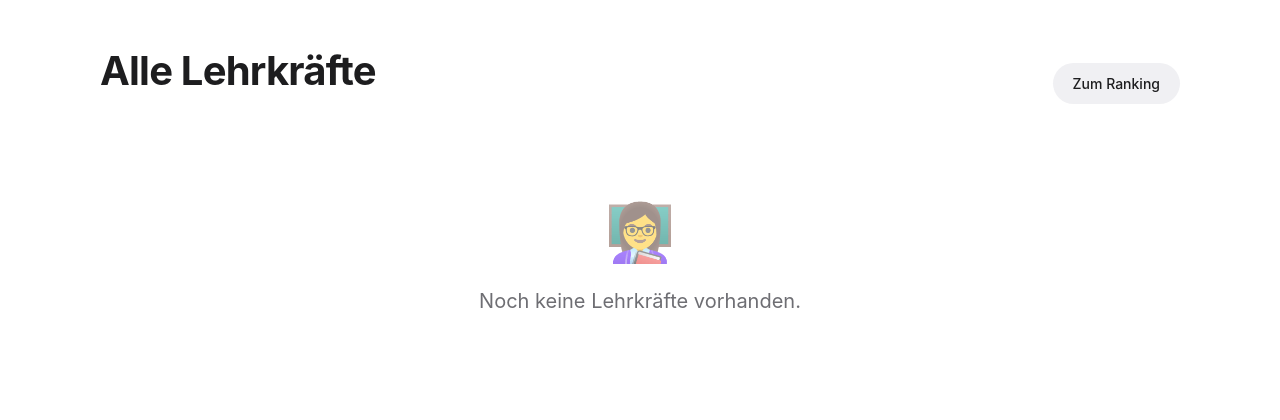
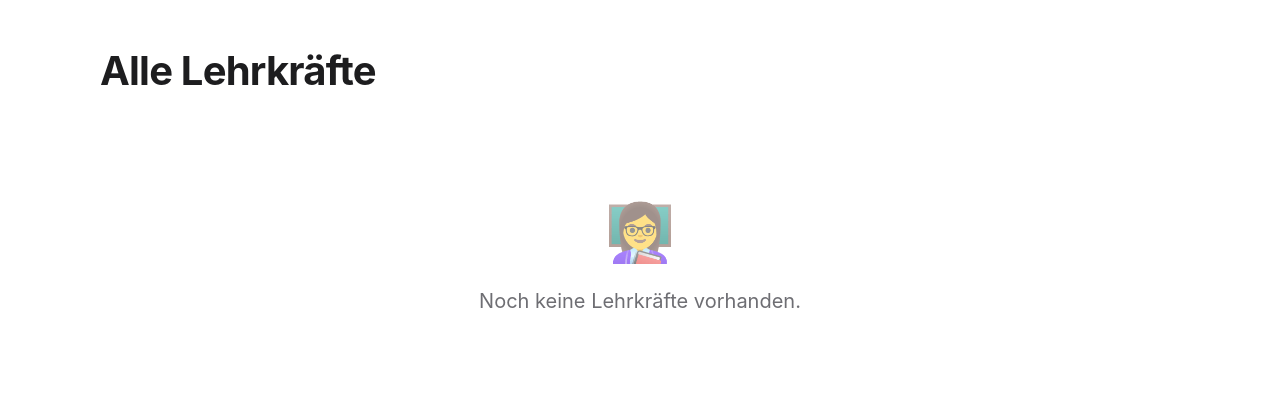
Before and after one commit to RYZE-101/BAL, a Django app: page /lehrkraefte/ in a window 1280 px wide. Shown: the part 53-473 px from the top of the page. Run offline with Django 5.2, Linux system fonts and the light colour scheme; data that the repository does not hold is empty.

Commit message:
ui: redundanten 'Zum Ranking'-Button auf Lehrkräfte-Übersicht entfernt
Ranking ist bereits in der Hauptnavigation verfügbar; der Button war ein
Überbleibsel. Kontextuelle CTAs ('Ganze Wertung', Back-Breadcrumb auf
Achievement-Detail, 'Registrieren' im Login-Prompt) bleiben bewusst erhalten.

```diff
--- a/templates/core/teacher_list.html
+++ b/templates/core/teacher_list.html
@@ -4,7 +4,6 @@
 <div class="container section">
     <div class="section-head">
         <h1 class="section-title">Alle Lehrkräfte</h1>
-        <a class="btn btn-secondary" href="{% url 'ranking' %}">Zum Ranking</a>
     </div>
     <div class="teacher-grid">
         {% for teacher in teachers %}
```
